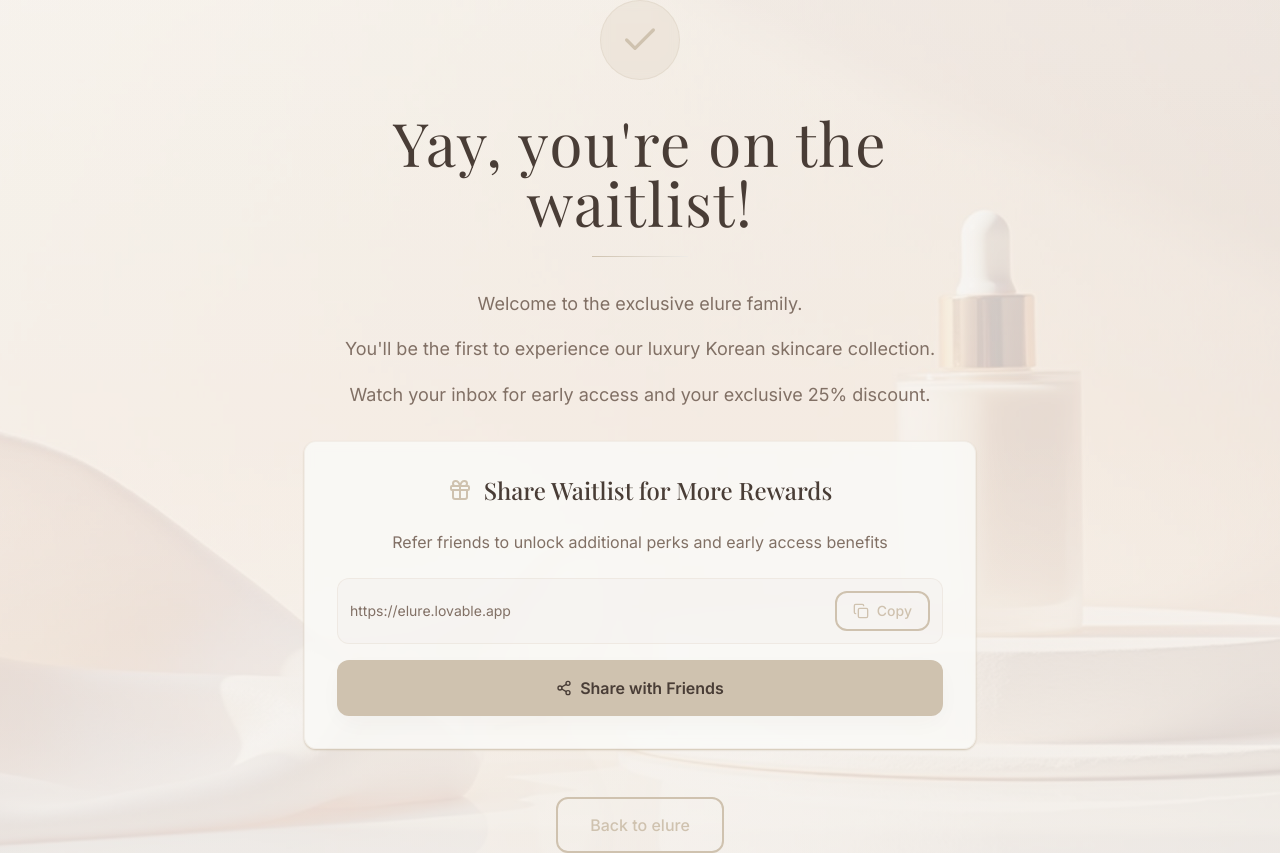
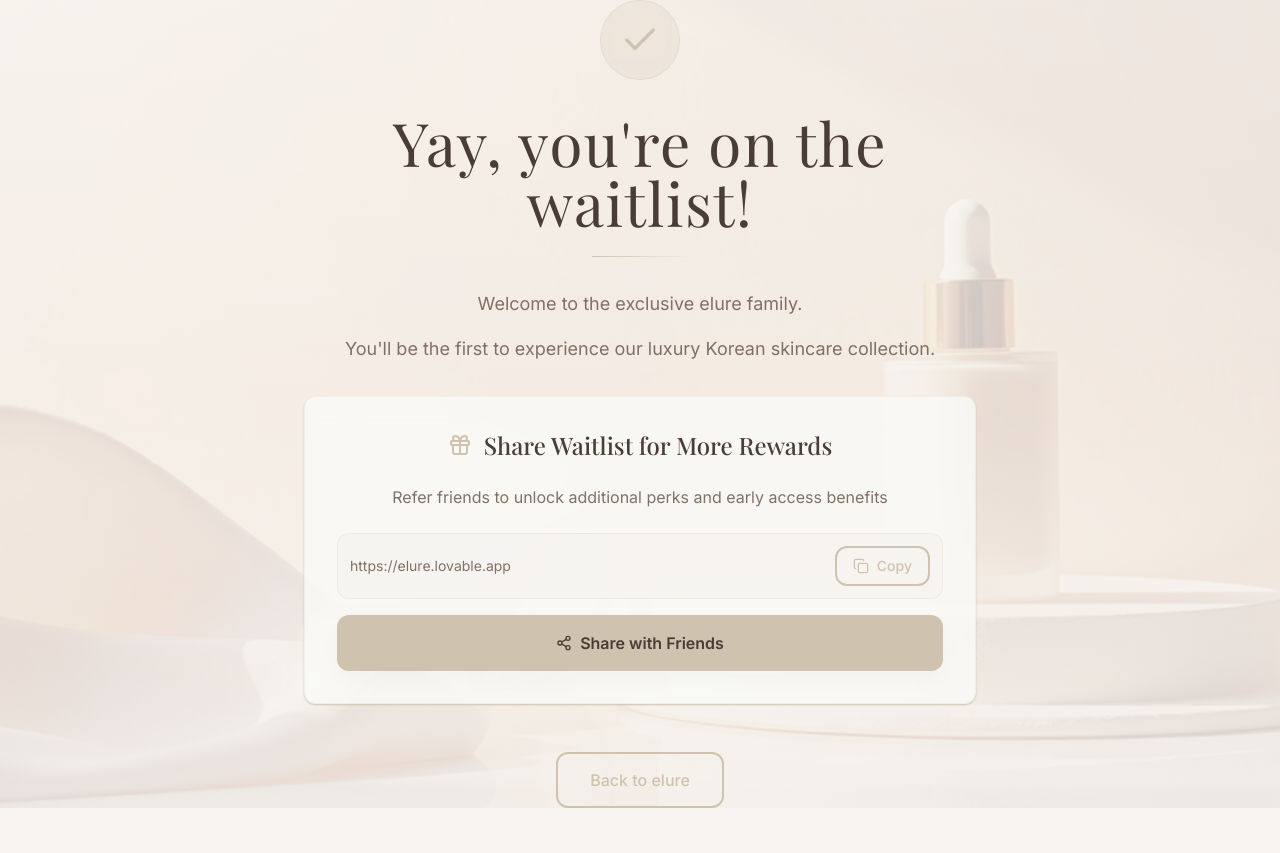
Before and after one commit to fiona-ahmed/elure, a React (Vite) app: page /waitlist-thank-you in a window 1280 px wide. After the commit the page ends 808 px from the top, so only its background shows below. Built offline with nearby package versions, Linux system fonts and the light colour scheme; the HTML template or start-up script is replaced by a standard one.

Commit message:
Remove inbox paragraph

```diff
--- a/src/pages/WaitlistThankYou.tsx
+++ b/src/pages/WaitlistThankYou.tsx
@@ -64,9 +64,6 @@ const WaitlistThankYou = () => {
             <p className="text-lg text-muted-foreground leading-relaxed">
               You'll be the first to experience our luxury Korean skincare collection.
             </p>
-            <p className="text-lg text-muted-foreground leading-relaxed">
-              Watch your inbox for early access and your exclusive 25% discount.
-            </p>
           </div>
 
           {/* Share Section */}
```
